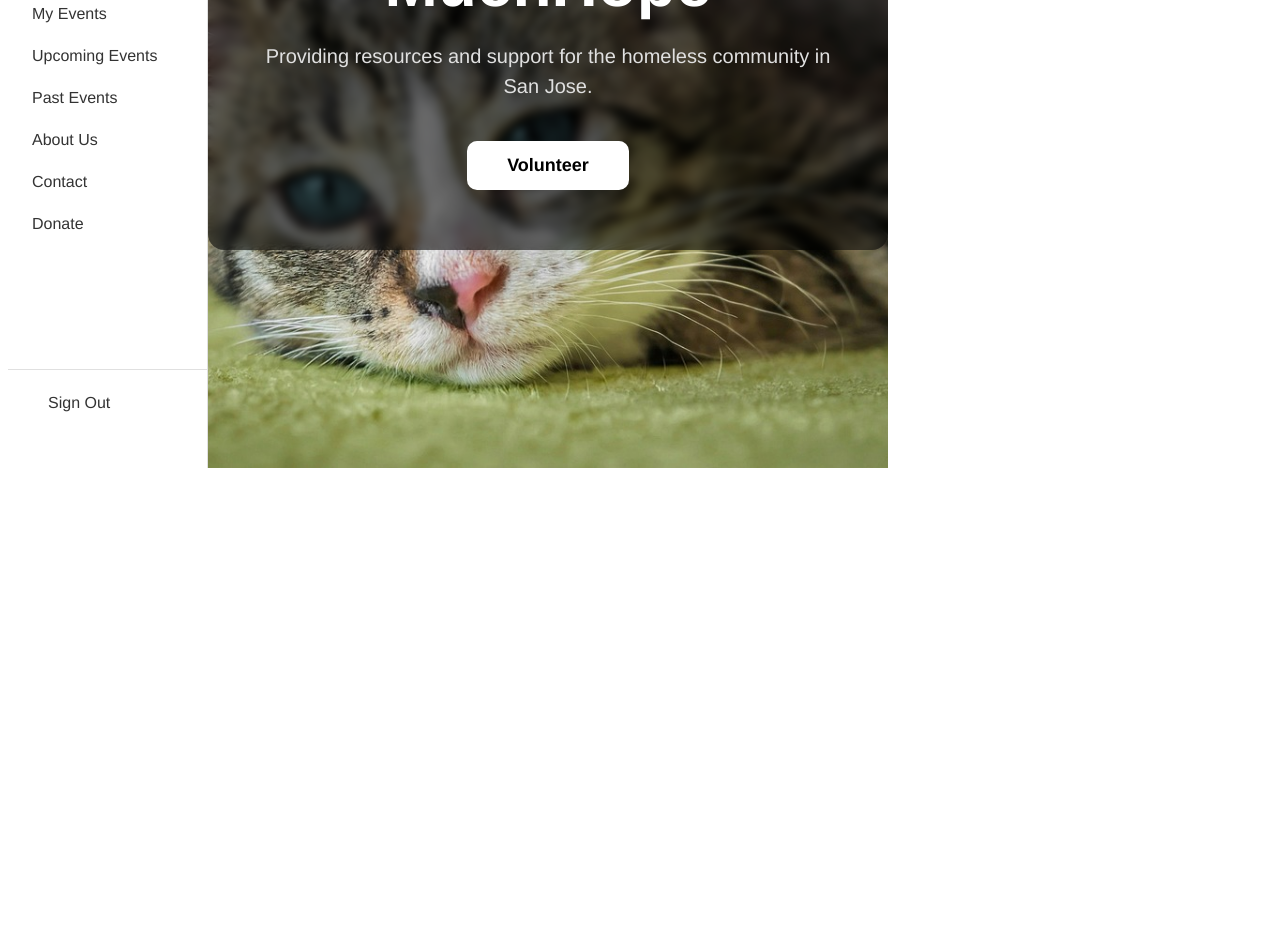
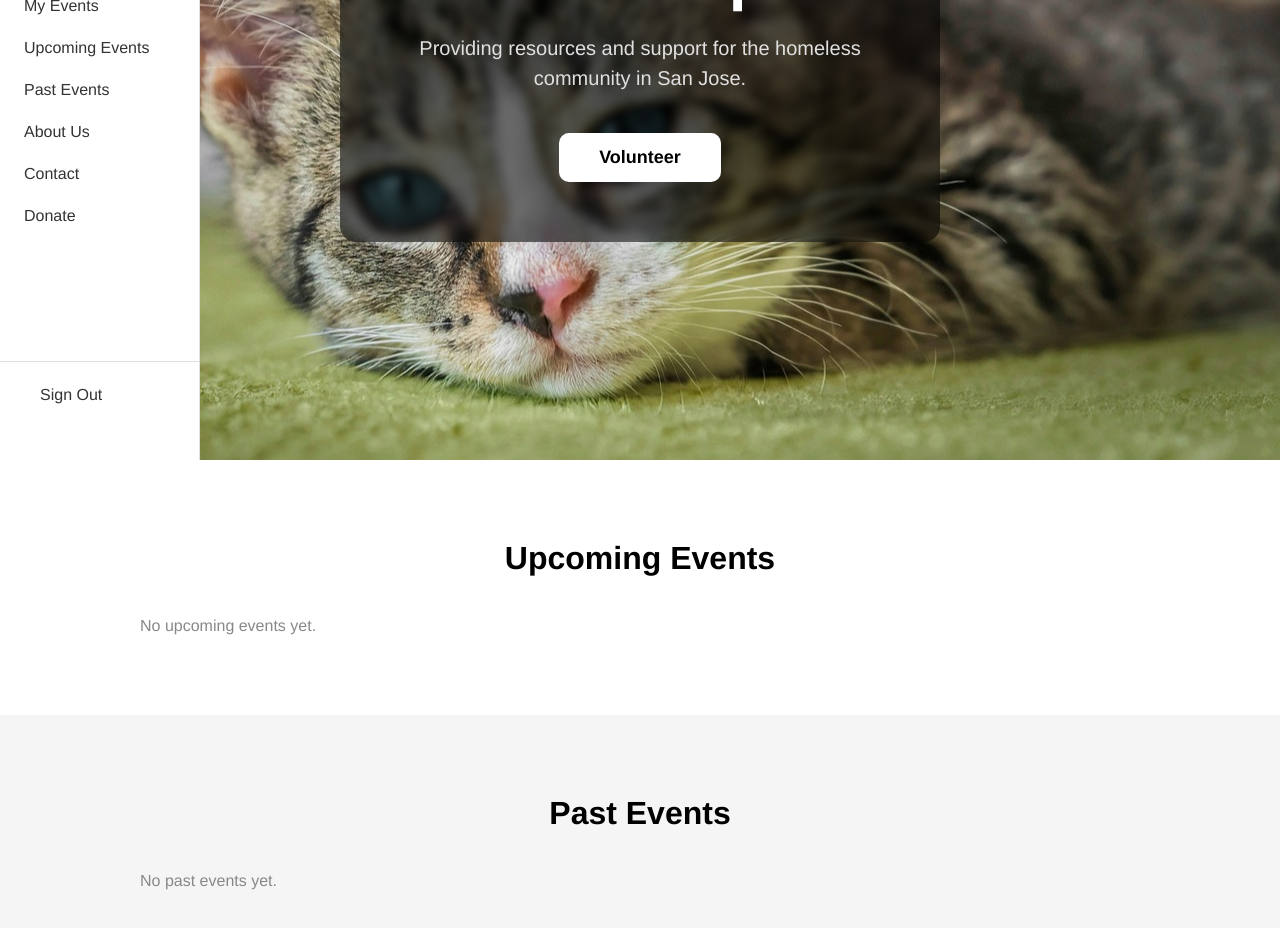
Before and after one commit to KailuanLiu/muchhope-2526, a Next.js app in the folder frontend/: page / in a window 1280 px wide. Shown: the part 340-1268 px from the top of the page. Before the commit the page ends 816 px from the top, so only its background shows below. Built offline with nearby package versions, Linux system fonts and the light colour scheme.

Commit message:
dev: landing page css enhancement

```diff
--- a/frontend/src/app/globals.css
+++ b/frontend/src/app/globals.css
@@ -0,0 +1,10 @@
+* {
+  margin: 0;
+  padding: 0;
+  box-sizing: border-box;
+}
+
+body {
+  margin: 0;
+  padding: 0;
+}
--- a/frontend/src/app/page.tsx
+++ b/frontend/src/app/page.tsx
@@ -3,9 +3,11 @@ import LandingPage from "../components/LandingPage";
 
 export default function Home() {
   return (
-    <main style={{ display: "flex", height: "100vh", overflow: "hidden" }}>
+    <main style={{ display: "flex", minHeight: "100vh" }}>
       <Navbar />
-      <LandingPage />
+      <div style={{ flex: 1, minWidth: 0 }}>
+        <LandingPage />
+      </div>
     </main>
   );
 }
--- a/frontend/src/styles/landingPage.module.css
+++ b/frontend/src/styles/landingPage.module.css
@@ -1,12 +1,19 @@
+html,
+body {
+  margin: 0;
+  padding: 0;
+  overflow-x: hidden;
+}
+
 .pageWrapper {
   display: flex;
-  /* Stack all sections vertically so user scrolls from hero → events → past events */
   flex-direction: column;
+  width: 100%;
+  min-height: 100vh;
 }
 
 .heroContainer {
   position: relative;
-  flex: 1;
   min-height: 100vh;
   background-image: url("/cat-placeholder.jpg");
   background-size: cover;
@@ -15,6 +22,7 @@
   display: flex;
   align-items: center;
   justify-content: center;
+  width: 100%;
 }
 
 .overlay {
@@ -23,7 +31,7 @@
   border-radius: 16px;
   text-align: center;
   max-width: 600px;
-  backdrop-filter: blur(4px); /* subtle modern touch */
+  backdrop-filter: blur(4px);
 }
 
 .title {
@@ -59,16 +67,18 @@
   transform: translateY(-2px);
 }
 
-/* scrollable sections */
 .section {
   padding: 80px 20px;
   background-color: #ffffff;
+  width: 100%;
+  box-sizing: border-box;
 }
 
 .sectionAlt {
   padding: 80px 20px;
-  /* light gray to visually separate */
   background-color: #f5f5f5;
+  width: 100%;
+  box-sizing: border-box;
 }
 
 .sectionTitle {
@@ -78,7 +88,6 @@
   font-family: "Helvetica Neue", Helvetica, Arial, sans-serif;
 }
 
-/* EVENT GRID CARDS */
 .cardGrid {
   display: grid;
   grid-template-columns: repeat(auto-fit, minmax(260px, 1fr));
@@ -87,7 +96,6 @@
   margin: 0 auto;
 }
 
-/* event card styling */
 .card {
   background: #ffffff;
   padding: 24px;
@@ -98,7 +106,6 @@
     box-shadow 0.2s ease;
 }
 
-/* card hover effect */
 .card:hover {
   transform: translateY(-6px);
   box-shadow: 0 10px 22px rgba(0, 0, 0, 0.12);
@@ -112,8 +119,7 @@
   color: #555;
 }
 
-/* .pageLayout {
-  display: flex;
-  min-height: 100vh;
+.emptyMessage {
+  color: #888;
   font-family: "Helvetica Neue", Helvetica, Arial, sans-serif;
-} */
+}
--- a/frontend/src/styles/navbar.module.css
+++ b/frontend/src/styles/navbar.module.css
@@ -1,4 +1,6 @@
 .sidebar {
+  position: fixed;
+  z-index: 100;
   width: 200px;
   min-height: 100vh;
   box-sizing: border-box;
@@ -78,6 +80,11 @@
 
 .collapsed .navLink {
   opacity: 0;
+  display: none;
+}
+
+.collapsed .signOut {
+  display: none;
 }
 
 .toggleButton {
```
Also changed, not shown: frontend/src/components/LandingPage.tsx (+0 -8 lines).
